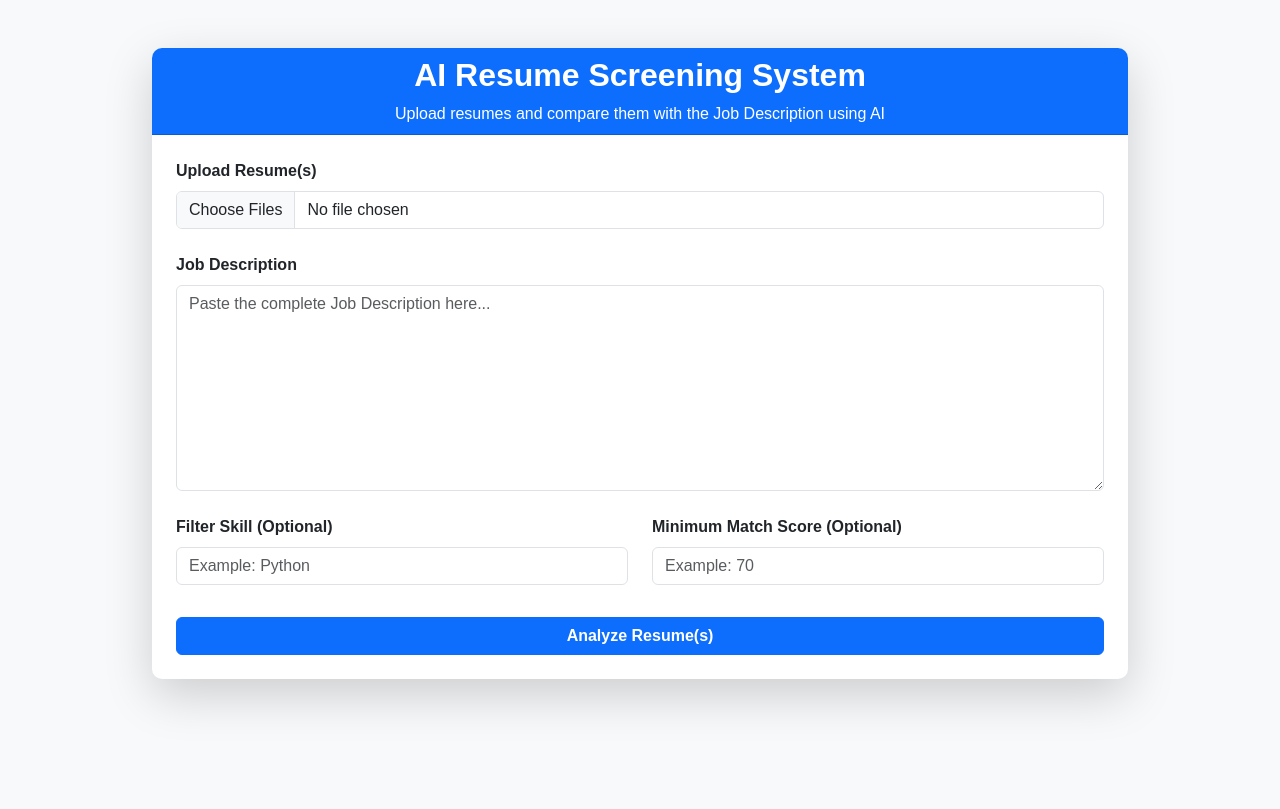
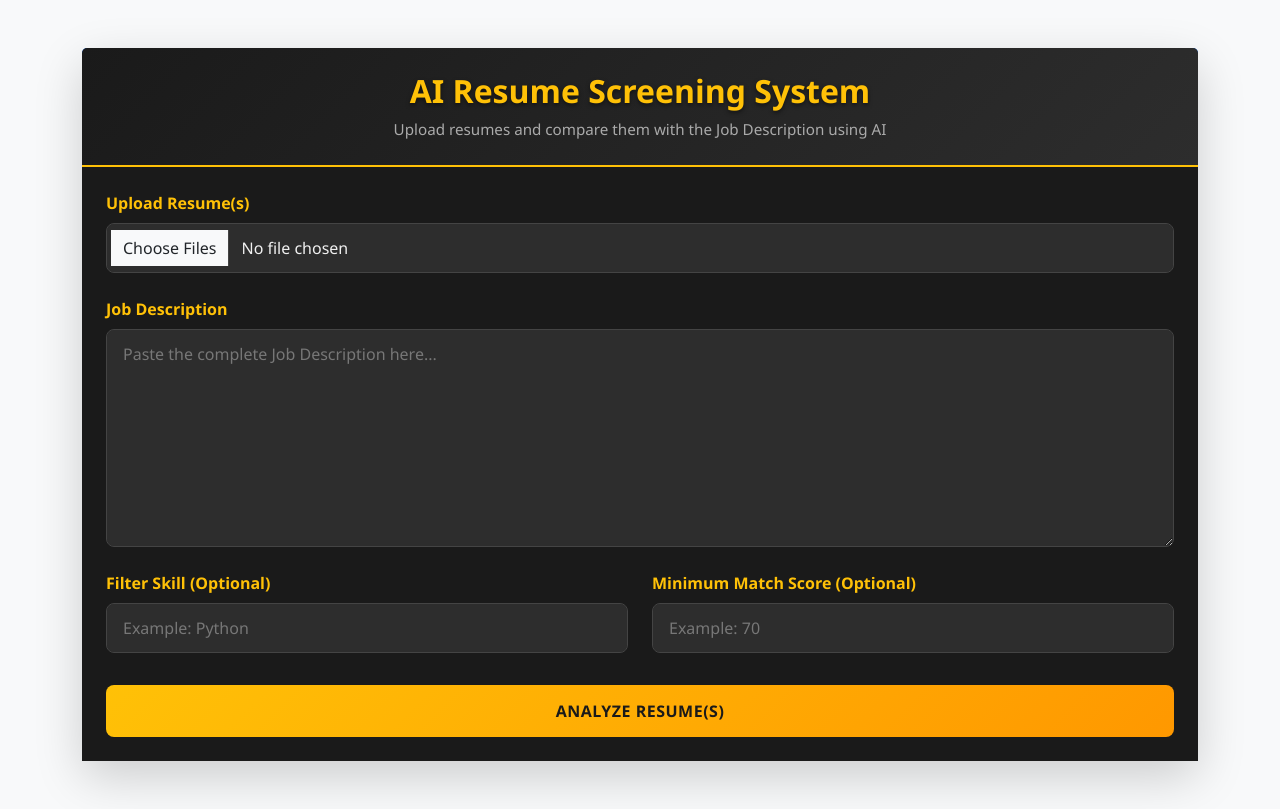
Before and after one commit to Aryan-404Error-Portfolio/AI-Resume-Screening-System, a Flask app: page / in a window 1280 px wide. Before the commit the page ends 708 px from the top, so only its background shows below. Run offline with Flask 3, Linux system fonts and the light colour scheme.

Commit message:
Add dark theme with black and yellow accents

```diff
--- a/static/style.css
+++ b/static/style.css
@@ -1,69 +1,185 @@
-body{
-    font-family: Arial, Helvetica, sans-serif;
-    background-color: #f4f6f9;
+/* ===== AI Resume Screening - Dark Theme (Black & Yellow) ===== */
+
+body {
+    background-color: #0d0d0d;
+    color: #f0f0f0;
+    font-family: 'Segoe UI', Tahoma, Geneva, Verdana, sans-serif;
 }
 
-.container{
-    max-width: 1000px;
+/* ===== CARDS ===== */
+.card {
+    background-color: #1a1a1a;
+    border: 1px solid #333;
+    border-radius: 12px;
+    box-shadow: 0 8px 32px rgba(255, 193, 7, 0.1);
 }
 
-.card{
-    border-radius: 10px;
-    border: none;
+.card-header {
+    background: linear-gradient(135deg, #1a1a1a 0%, #2d2d2d 100%);
+    border-bottom: 2px solid #ffc107;
+    color: #ffc107;
+    text-align: center;
+    padding: 1.5rem;
+    border-radius: 12px 12px 0 0;
 }
 
-.card-header{
-    border-radius: 10px 10px 0 0 !important;
+.card-header h2 {
+    color: #ffc107;
+    font-weight: 700;
+    margin-bottom: 0.5rem;
+    text-shadow: 0 2px 4px rgba(0,0,0,0.5);
 }
 
-h1,h2{
+.card-header p {
+    color: #aaa;
+    font-size: 0.95rem;
+}
+
+.card-body {
+    background-color: #1a1a1a;
+    padding: 2rem;
+}
+
+/* ===== FORM LABELS ===== */
+.form-label {
+    color: #ffc107;
+    font-weight: 600;
+    margin-bottom: 0.5rem;
+}
+
+/* ===== INPUTS ===== */
+.form-control {
+    background-color: #2d2d2d;
+    border: 1px solid #444;
+    color: #f0f0f0;
+    border-radius: 8px;
+    padding: 0.75rem 1rem;
+    transition: all 0.3s ease;
+}
+
+.form-control:focus {
+    background-color: #333;
+    border-color: #ffc107;
+    color: #fff;
+    box-shadow: 0 0 0 0.2rem rgba(255, 193, 7, 0.25);
+}
+
+.form-control::placeholder {
+    color: #777;
+}
+
+/* ===== BUTTONS ===== */
+.btn-primary {
+    background: linear-gradient(135deg, #ffc107 0%, #ff9800 100%);
+    border: none;
+    color: #1a1a1a;
+    font-weight: 700;
+    padding: 0.875rem;
+    border-radius: 8px;
+    transition: all 0.3s ease;
+    text-transform: uppercase;
+    letter-spacing: 0.5px;
+}
+
+.btn-primary:hover {
+    background: linear-gradient(135deg, #ff9800 0%, #ffc107 100%);
+    color: #000;
+    transform: translateY(-2px);
+    box-shadow: 0 4px 15px rgba(255, 193, 7, 0.4);
+}
+
+.btn-primary:disabled {
+    background: #444;
+    color: #888;
+    transform: none;
+    box-shadow: none;
+}
+
+/* ===== TABLE (Dashboard) ===== */
+.table {
+    background-color: #1a1a1a;
+    color: #f0f0f0;
+    border-radius: 8px;
+    overflow: hidden;
+}
+
+.table thead {
+    background: linear-gradient(135deg, #2d2d2d 0%, #1a1a1a 100%);
+    color: #ffc107;
+}
+
+.table thead th {
+    border-bottom: 2px solid #ffc107;
+    font-weight: 600;
+    padding: 1rem;
+}
+
+.table tbody tr {
+    border-bottom: 1px solid #333;
+    transition: background-color 0.2s;
+}
+
+.table tbody tr:hover {
+    background-color: #2d2d2d;
+}
+
+.table td {
+    padding: 0.875rem 1rem;
+    color: #ddd;
+}
+
+/* ===== BADGES / SCORES ===== */
+.badge {
+    padding: 0.5rem 0.75rem;
+    border-radius: 20px;
     font-weight: 600;
 }
 
-label{
-    font-weight: 600;
+.badge.bg-danger {
+    background-color: #dc3545 !important;
 }
 
-.form-control{
-    border-radius: 6px;
+.badge.bg-success {
+    background-color: #28a745 !important;
 }
 
-.form-control:focus{
-    box-shadow: none;
-    border-color: #0d6efd;
+/* ===== LINKS ===== */
+a {
+    color: #ffc107;
+    text-decoration: none;
+    transition: color 0.2s;
 }
 
-.btn{
-    border-radius: 6px;
-    font-weight: 600;
+a:hover {
+    color: #ff9800;
+    text-decoration: underline;
 }
 
-.table{
-    margin-top: 20px;
+/* ===== SCROLLBAR ===== */
+::-webkit-scrollbar {
+    width: 8px;
 }
 
-.table th{
-    text-align: center;
-    vertical-align: middle;
+::-webkit-scrollbar-track {
+    background: #1a1a1a;
 }
 
-.table td{
-    vertical-align: middle;
+::-webkit-scrollbar-thumb {
+    background: #444;
+    border-radius: 4px;
 }
 
-.badge{
-    padding: 8px 12px;
-    font-size: 14px;
+::-webkit-scrollbar-thumb:hover {
+    background: #ffc107;
 }
 
-.text-success{
-    font-weight: 500;
+/* ===== RESPONSIVE ===== */
+@media (max-width: 768px) {
+    .card-body {
+        padding: 1rem;
+    }
+
+    .btn-primary {
+        font-size: 0.9rem;
+    }
 }
-
-.text-danger{
-    font-weight: 500;
-}
-
-.shadow{
-    box-shadow: 0 0.5rem 1rem rgba(0,0,0,.12) !important;
-}
```
